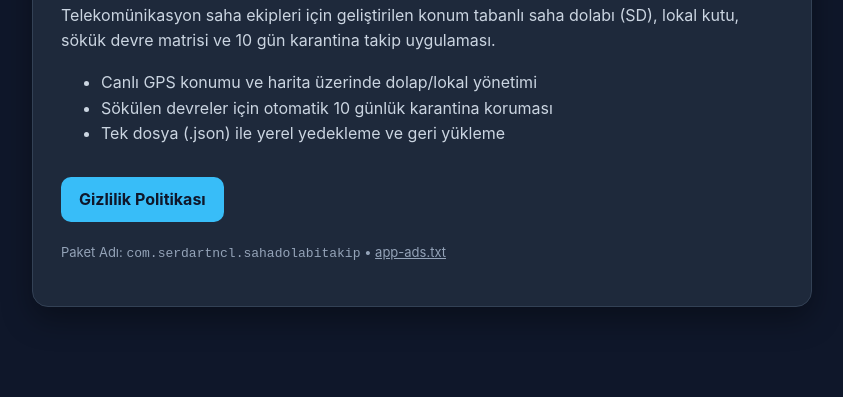
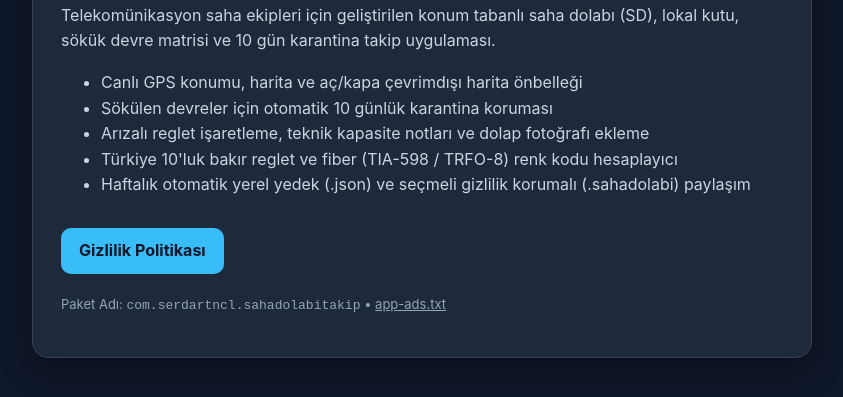
Before and after one commit to ta1dp/ta1dp.github.io, a plain HTML site: page index.html in a window 1280 px wide. Shown: the part 173-570 px from the top of the page, without its empty margins (218-1061 px from the left). Drawn offline with Linux system fonts and the light colour scheme.

Commit message:
Update index.html for v1.2.0

```diff
--- a/index.html
+++ b/index.html
@@ -22,9 +22,11 @@
       <h1>Saha Dolabı &amp; Devre Takip</h1>
       <p>Telekomünikasyon saha ekipleri için geliştirilen konum tabanlı saha dolabı (SD), lokal kutu, sökük devre matrisi ve 10 gün karantina takip uygulaması.</p>
       <ul>
-        <li>Canlı GPS konumu ve harita üzerinde dolap/lokal yönetimi</li>
+        <li>Canlı GPS konumu, harita ve aç/kapa çevrimdışı harita önbelleği</li>
         <li>Sökülen devreler için otomatik 10 günlük karantina koruması</li>
-        <li>Tek dosya (.json) ile yerel yedekleme ve geri yükleme</li>
+        <li>Arızalı reglet işaretleme, teknik kapasite notları ve dolap fotoğrafı ekleme</li>
+        <li>Türkiye 10'luk bakır reglet ve fiber (TIA-598 / TRFO-8) renk kodu hesaplayıcı</li>
+        <li>Haftalık otomatik yerel yedek (.json) ve seçmeli gizlilik korumalı (.sahadolabi) paylaşım</li>
       </ul>
       <a class="btn" href="privacy-policy.html">Gizlilik Politikası</a>
       <p class="muted">Paket Adı: <code>com.serdartncl.sahadolabitakip</code> • <a href="app-ads.txt" style="color:#94a3b8;">app-ads.txt</a></p>
```
